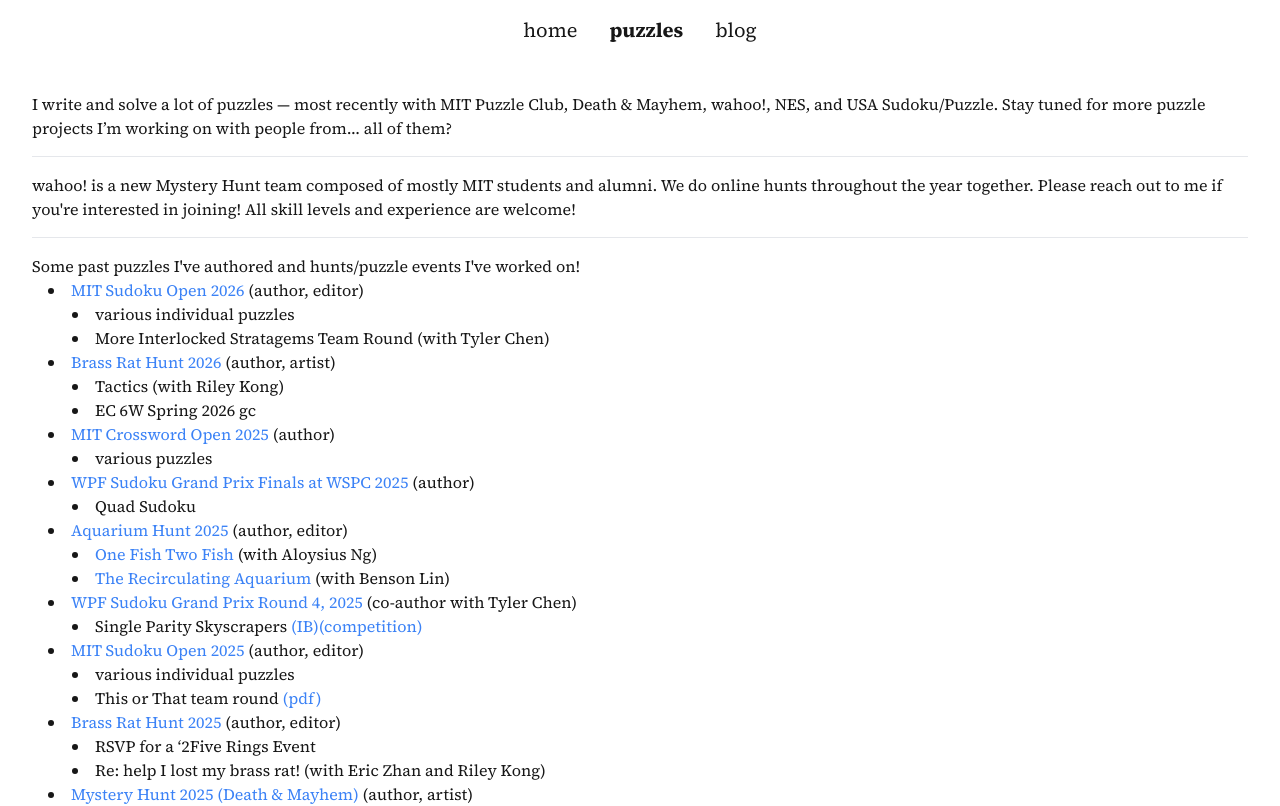
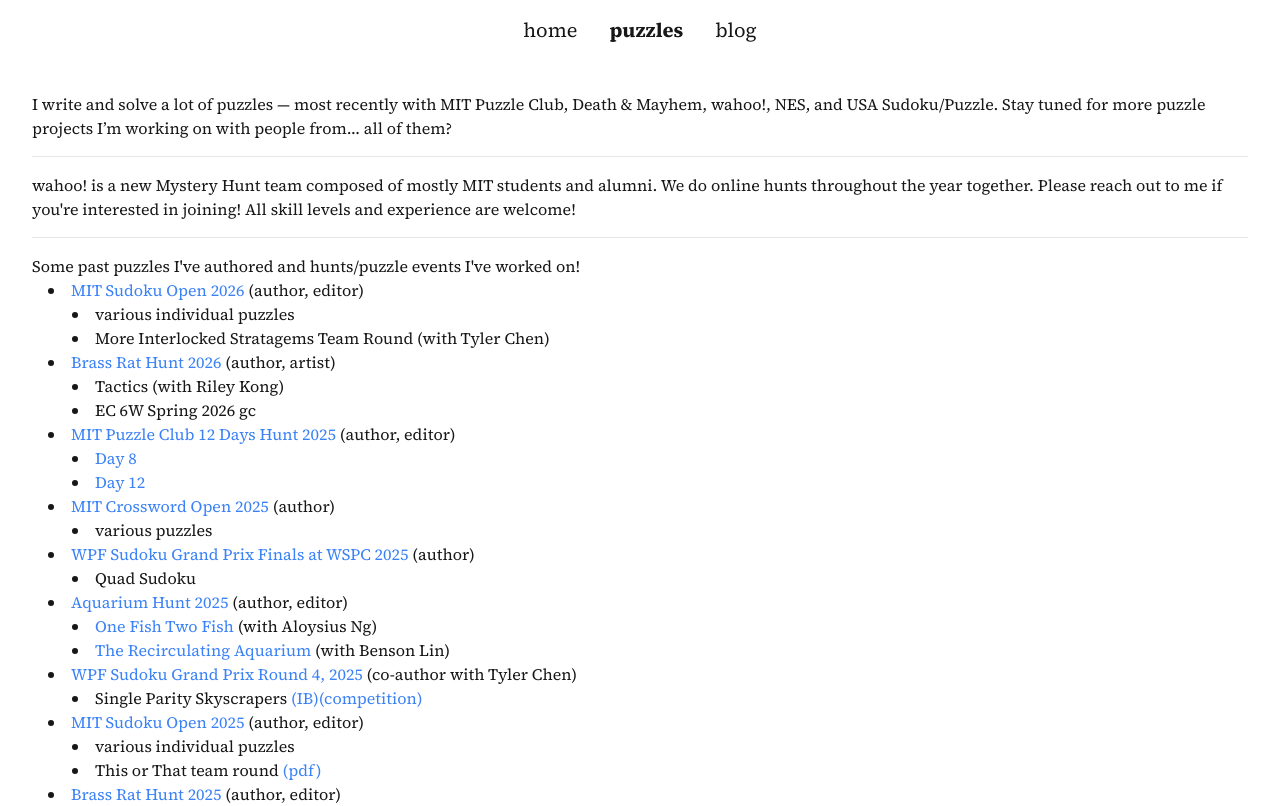
Before and after one commit to rchang0/rchang0.github.io, a Next.js app: page /puzzles in a window 1280 px wide. Shown: the top 806 px of the page. Built offline with nearby package versions, Linux system fonts and the light colour scheme.

Commit message:
Update page.tsx

```diff
--- a/app/puzzles/page.tsx
+++ b/app/puzzles/page.tsx
@@ -55,6 +55,41 @@
             <li>Tactics (with Riley Kong)</li>
             <li>
               EC 6W Spring 2026 gc
+            </li>
+          </ul>
+        </li>
+
+          {/* MIT 12 Days Instagram 2025 */}
+        <li>
+          <a
+            href="https://www.instagram.com/mit.puzzle.club/"
+            target="_blank"
+            rel="noopener noreferrer"
+            className="text-blue-500 visited:text-purple-600 hover:underline"
+          >
+            MIT Puzzle Club 12 Days Hunt 2025
+          </a>{" "}
+          (author, editor)
+          <ul className="list-disc list-inside ml-6">
+            <li>
+              <a
+                href="https://www.instagram.com/p/DSg14kujEFC/?utm_source=ig_web_button_share_sheet&igsh=MzRlODBiNWFlZA=="
+                target="_blank"
+                rel="noopener noreferrer"
+                className="text-blue-500 visited:text-purple-600 hover:underline"
+              >
+                Day 8
+              </a>{" "}
+            </li>
+            <li>
+              <a
+                href="https://www.instagram.com/p/DSrIhqJkSJE/?utm_source=ig_web_copy_link&igsh=MzRlODBiNWFlZA=="
+                target="_blank"
+                rel="noopener noreferrer"
+                className="text-blue-500 visited:text-purple-600 hover:underline"
+              >
+                Day 12
+              </a>{" "}
             </li>
           </ul>
         </li>
```
